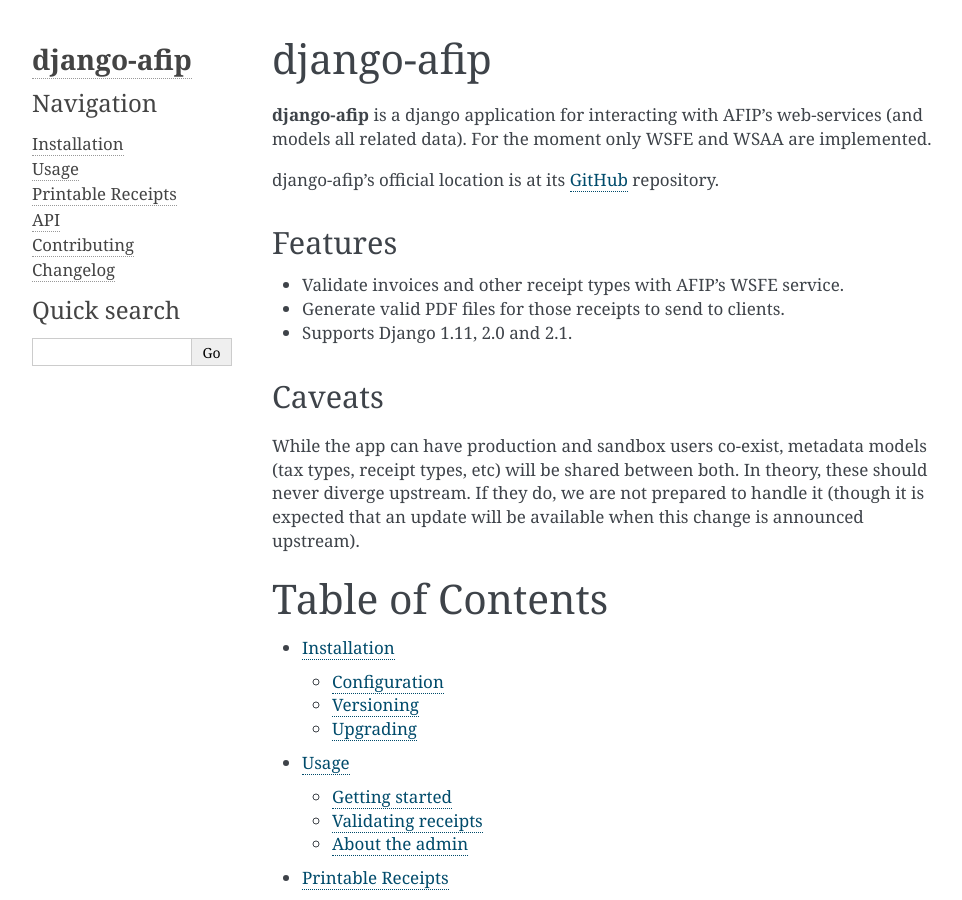
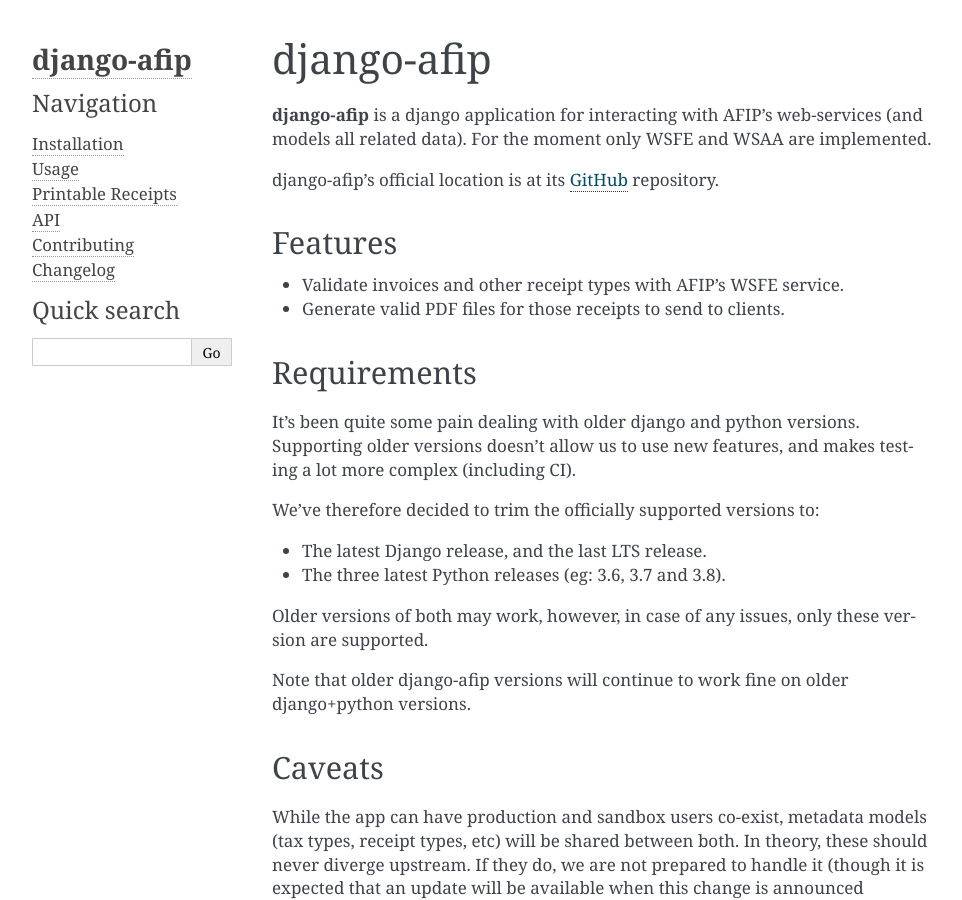
Before and after one commit to WhyNotHugo/django-afip, a Sphinx documentation site: the page built from docs/index.rst, in a window 1280 px wide and 900 px high. Shown: the whole window, without its empty margins (148-1110 px from the left). Built offline with Sphinx 7.4.7, drawn with Linux system fonts in a browser that asks for light colours; the version number could not be read and is left out.

Commit message:
Update supported Pythons and Djangos
And actually document this.

```diff
--- a/docs/index.rst
+++ b/docs/index.rst
@@ -14,7 +14,24 @@
 
 * Validate invoices and other receipt types with AFIP's WSFE service.
 * Generate valid PDF files for those receipts to send to clients.
-* Supports Django 1.11, 2.0 and 2.1.
+
+Requirements
+------------
+
+It's been quite some pain dealing with older django and python versions.
+Supporting older versions doesn't allow us to use new features, and makes
+testing a lot more complex (including CI).
+
+We've therefore decided to trim the officially supported versions to:
+
+* The latest Django release, and the last LTS release.
+* The three latest Python releases (eg: 3.6, 3.7 and 3.8).
+
+Older versions of both may work, however, in case of any issues, only these
+version are supported.
+
+Note that older django-afip versions will continue to work fine on older
+django+python versions.
 
 Caveats
 -------
--- a/setup.py
+++ b/setup.py
@@ -39,16 +39,15 @@
         'Development Status :: 5 - Production/Stable',
         'Environment :: Web Environment',
         'Framework :: Django',
-        'Framework :: Django :: 2.1',
         'Framework :: Django :: 2.2',
+        'Framework :: Django :: 3.0',
         'Intended Audience :: Developers',
         'License :: OSI Approved :: ISC License (ISCL)',
         'Operating System :: OS Independent',
         'Programming Language :: Python :: 3',
-        'Programming Language :: Python :: 3.4',
-        'Programming Language :: Python :: 3.5',
         'Programming Language :: Python :: 3.6',
         'Programming Language :: Python :: 3.7',
+        'Programming Language :: Python :: 3.8',
         'Topic :: Internet :: WWW/HTTP',
         'Topic :: Software Development :: Libraries :: Python Modules',
     ]
```
Also changed, not shown: 2 other files.
